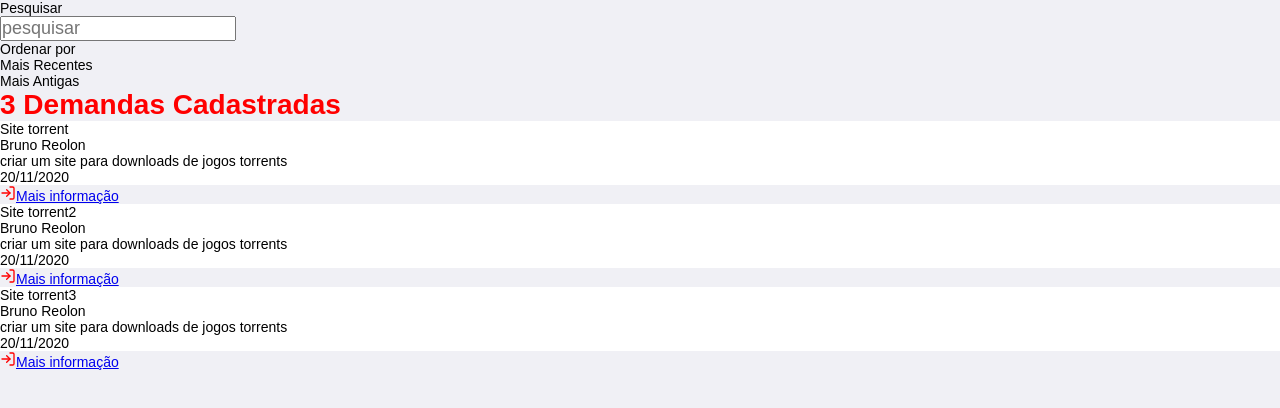
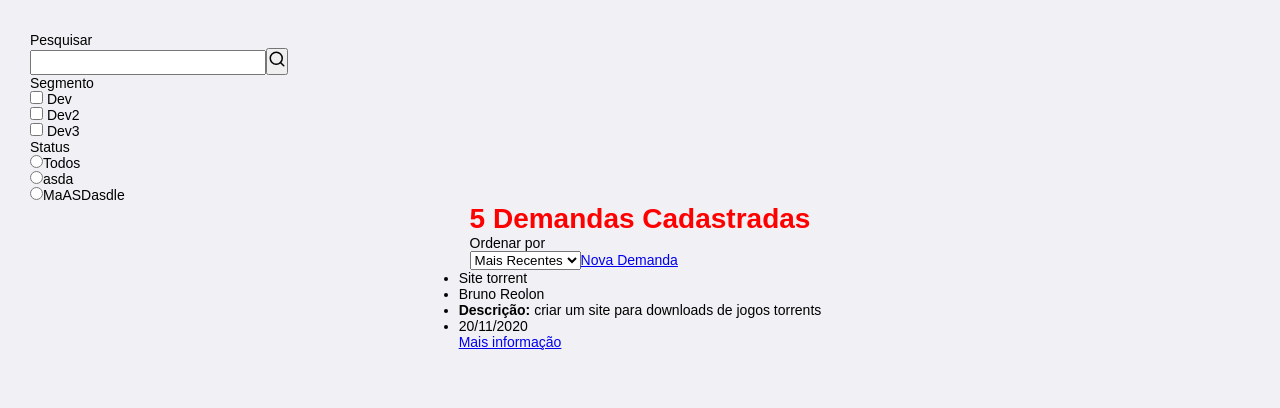
Before and after one commit to brunoreolon/demandas-front, a React (Create React App) app: page / in a window 1280 px wide. Shown: the top 408 px of the page. Built offline with nearby package versions, Linux system fonts and the light colour scheme.

Commit message:
modificado tela home e demanda

```diff
--- a/src/global.css
+++ b/src/global.css
@@ -51,7 +51,8 @@ form input {
 .back-link {
     display: flex;
     align-items: center;
-    margin-top: 40px;
+    display: inline-block;
+    margin-top: 10px;
     color: #41414d;
     font-size: 18px;
     text-decoration: none;
--- a/src/pages/Demanda/index.js
+++ b/src/pages/Demanda/index.js
@@ -1,8 +1,51 @@
 import React from 'react';
+import { Link } from 'react-router-dom'
+import { FiArrowLeft } from 'react-icons/fi'
 import './styles.css'
 
 export default function Demanda() {
     return (
-        <h1>Demanda</h1>
+        <div className="Demanda-container">
+            <section className="form">
+                <h1>Demanda</h1>
+
+                <Link className="back-link" to="/home">
+                    <FiArrowLeft size={16} color="red"/>
+                    Voltar
+                </Link>
+            </section>
+
+
+                <div className= "DadosDemanda">
+                    <h1>Nome da Empresa</h1>
+                    <p>Status</p>
+                    <p>Segmento</p>
+
+                    <h1>Descrição Demandas</h1>
+                    <p>Problema à ser Resolvido</p>
+
+                    <h1>Objetivos</h1>
+                    <p>O que se espera do projeto</p>
+
+                    <h1>O que estamos procurando</h1>
+                    <p>Solução do Problema</p>
+
+                    <h1>Requisitos para submeter a proposta</h1>
+                    <p>Atender a descrição da Demanda</p>
+
+                    <h1>Informações Complementares</h1>
+                    <p>Midia:</p>
+                    <p>Arquivo:</p>
+                </div>
+
+                <div>
+                <button className="button" type="submit">Mais Informações</button>
+                    <h1>Instituição</h1>
+                    <p></p>
+                </div>
+
+        </div>
     );
+
+
 }
--- a/src/pages/Demanda/styles.css
+++ b/src/pages/Demanda/styles.css
@@ -0,0 +1,18 @@
+.DadosDemanda {
+    width: 100%;
+    max-width: 1120px;
+    margin: 0 auto;
+
+    flex-direction: column;
+    align-items: center;
+    margin-top: 200px;
+}
+
+.DadosDemanda h1 {
+  margin-bottom: 8px;
+  color:black;
+}
+
+.DadosDemanda p {
+  margin-bottom: 8px;
+}
--- a/src/pages/Home/index.js
+++ b/src/pages/Home/index.js
@@ -1,55 +1,65 @@
 import React from 'react'
+import { Link } from 'react-router-dom'
+import { FiSearch } from 'react-icons/fi'
 import './styles.css'
-import { Link } from 'react-router-dom'
-import { FiLogIn } from 'react-icons/fi'
 
-export default function Home(){
-    return(
-        <div className="body">
-            <div className="filtro">
+export default function Home() {
+    return (
+        <div className="home-container">
+            <header>
+
+            </header>
+
+            <div className="corpo">
+
+                <div className="filtro-lista">
                     <p>Pesquisar</p>
-                <input placeholder="pesquisar"></input>
+                    <input type="text"></input>
+                    <button type="button">
+                        <FiSearch size={18} />
+                    </button>
+
+                    <p>Segmento</p>
+                    <input type="checkbox" id="a" name="a" value="a"></input>
+                    <label> Dev </label><br></br>
+                    <input type="checkbox" id="b" name="b" value="b"></input>
+                    <label> Dev2 </label><br></br>
+                    <input type="checkbox" id="c" name="c" value="c"></input>
+                    <label> Dev3 </label><br></br>
+
+                    <p>Status</p>
+                    <input type="radio" id="male" name="gender" value="male"></input>
+                    <label>Todos</label><br></br>
+                    <input type="radio" id="male" name="gender" value="male"></input>
+                    <label>asda</label><br></br>
+                    <input type="radio" id="male" name="gender" value="male"></input>
+                    <label>MaASDasdle</label><br></br>
+
+
+                </div>
+                <div className="header-lista">
+                    <h1>5 Demandas Cadastradas</h1>
 
                     <p>Ordenar por</p>
-                <p>Mais Recentes</p>
-                <p>Mais Antigas</p>
+                    <select name="cars" id="cars">
+                        <option value="recente">Mais Recentes</option>
+                        <option value="saab">Mais Antigas</option>
+                    </select>
+                    <Link className="nova-demanda" to="/cadastro-demanda">Nova Demanda</Link>
 
                 </div>
-
-            <div className="lista">
-                <h1>3 Demandas Cadastradas</h1>
+                <div className="listagem-demandas">
+                    <div className="demanda">
                         <ul>
                             <li>Site torrent</li>
                             <li>Bruno Reolon</li>
-                    <li>criar um site para downloads de jogos torrents</li>
+                            <li><strong>Descrição:</strong> criar um site para downloads de jogos torrents</li>
                             <li>20/11/2020</li>
-                    <Link className="demanda" to="/demanda">
-                        <FiLogIn size={16} color="red"/>
-                        Mais informação
-                    </Link>
-                </ul>
-                <ul>
-                    <li>Site torrent2</li>
-                    <li>Bruno Reolon</li>
-                    <li>criar um site para downloads de jogos torrents</li>
-                    <li>20/11/2020</li>
-                    <Link className="demanda" to="/demanda">
-                        <FiLogIn size={16} color="red"/>
-                        Mais informação
-                    </Link>
-                </ul>
-                <ul>
-                    <li>Site torrent3</li>
-                    <li>Bruno Reolon</li>
-                    <li>criar um site para downloads de jogos torrents</li>
-                    <li>20/11/2020</li>
-                    <Link className="demanda" to="/demanda">
-                    <FiLogIn size={16} color="red"/>
-                    Mais informação
-                    </Link>
+                            <Link className="demanda" to="/demanda">Mais informação</Link>
                         </ul>
                     </div>
                 </div>
-
+            </div>
+        </div>
     );
 }
--- a/src/pages/Home/styles.css
+++ b/src/pages/Home/styles.css
@@ -1,3 +1,48 @@
-.lista ul li {
-    background: #fff;
+ .home-container {
+    width: 100%;
+    max-width: 1180;
+    padding: 0 30px;
+    margin: 32px auto;
 }
+
+.home-container header {
+    background: rgb(160, 45, 45);
+    display: flex;
+    align-items: center;
+
+}
+
+.corpo {
+    display: flex;
+    flex-direction: column;
+    align-items: center;
+    justify-content: center;
+}
+
+.filtro-lista {
+    margin-right: auto;
+}
+/*
+h1 {
+    color: black;
+}
+
+.corpo {
+    display: flex;
+    justify-content: space-between;
+}
+
+.header-lista {
+    display: flex;
+    justify-content: center;
+
+}
+
+.listagem-demandas ul li {
+    background: rgb(255, 255, 255);
+}
+
+.demanda ul {
+    grid-gap: 25px;
+    list-style: none;
+} */
--- a/src/pages/Login/index.js
+++ b/src/pages/Login/index.js
@@ -14,10 +14,16 @@ export default function Logon() {
                     <input type="password" placeholder="Sua Senha" />
                     <button className="button" type="submit">Entrar</button>
 
-                    <Link className="back-link" to="/cadastro-usuario">
-                        <FiLogIn size={16} color="red"/>
+                    <div className="back-link">
+                        <Link className="back-link" to="/cadastro-usuario">
+                            <FiLogIn size={16} color="red" />
                         Não tenho Cadastro
                     </Link>
+                        <Link className="back-link" to="/nova-senha">
+                            <FiLogIn size={16} color="red" />
+                        Esqueci minha senha
+                        </Link>
+                    </div>
                 </form>
             </section>
         </div>
```
Lines whose indentation alone changed are shown as unchanged.
